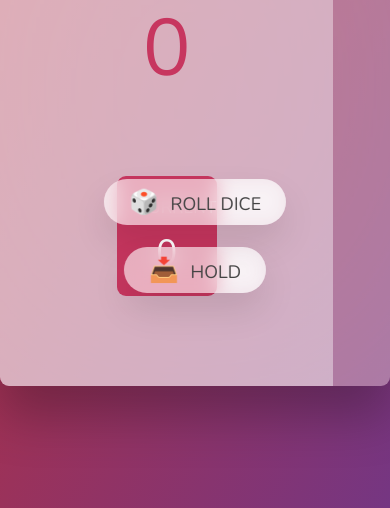
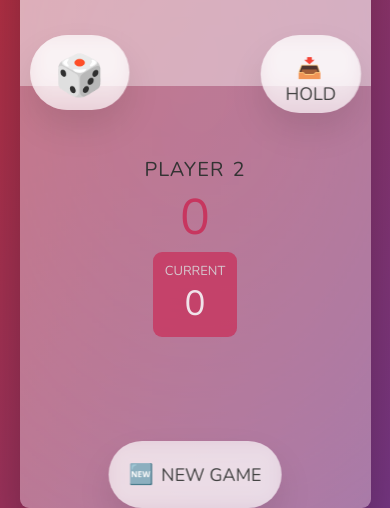
Before and after one commit to RakibulShezan/GAME-Simple-2-Player-Dice-Game-using-JavaScript, a website: page index.html in a window 390 px wide. Shown: the part 336-844 px from the top of the page. Drawn offline with nearby package versions, Linux system fonts and the light colour scheme.

Commit message:
Mobile Responsive View

```diff
--- a/index.html
+++ b/index.html
@@ -4,8 +4,9 @@
     <meta charset="UTF-8" />
     <meta name="viewport" content="width=device-width, initial-scale=1.0" />
     <meta http-equiv="X-UA-Compatible" content="ie=edge" />
+    <meta name="description" content="A simple 2 player dice game" />
     <link rel="stylesheet" href="style.css" />
-    <title>Pig Game</title>
+    <title>Dice Game</title>
   </head>
   <body>
     <main>
@@ -55,7 +56,7 @@
     </div>
     <div class="overlay hidden"></div>
 
-    <div class="rule-div">
+     <div class="rule-div">
       <button class="btn btn--rule">📃Instructions</button>
     </div>
 
--- a/style.css
+++ b/style.css
@@ -24,16 +24,26 @@ body {
 
 /* LAYOUT */
 main {
+  backdrop-filter: blur(200px);
+  background-color: rgba(255, 255, 255, 0.35);
+  border-radius: 9px;
+  box-shadow: 0 3rem 5rem rgba(0, 0, 0, 0.25);
+  display: flex;
+  filter: blur();
+  height: 60rem;
+  overflow: hidden;
   position: relative;
   width: 100rem;
-  height: 60rem;
-  background-color: rgba(255, 255, 255, 0.35);
-  backdrop-filter: blur(200px);
-  filter: blur();
-  box-shadow: 0 3rem 5rem rgba(0, 0, 0, 0.25);
-  border-radius: 9px;
-  overflow: hidden;
-  display: flex;
+}
+@media screen and (max-width: 768px) {
+  body {
+    height: auto;
+  }
+  main {
+    flex-direction: column;
+    height: 100vh;
+    width: 90vw;
+  }
 }
 
 .player {
@@ -43,6 +53,11 @@ main {
   flex-direction: column;
   align-items: center;
   transition: all 0.75s;
+}
+@media screen and (max-width: 768px) {
+  .player {
+    padding: 7rem;
+  }
 }
 
 /* ELEMENTS */
@@ -55,12 +70,22 @@ main {
   font-weight: 300;
   margin-bottom: 1rem;
 }
+@media screen and (max-width: 768px) {
+  .name {
+    margin-bottom: 0;
+  }
+}
 
 .score {
   font-size: 8rem;
   font-weight: 300;
   color: #c7365f;
   margin-bottom: auto;
+}
+@media screen and (max-width: 768px) {
+  .score {
+    margin-bottom: 0;
+  }
 }
 
 .player--active {
@@ -98,6 +123,16 @@ main {
 .current-score {
   font-size: 3.5rem;
 }
+@media screen and (max-width: 768px) {
+  .current {
+    width: 40%;
+    padding: 1rem;
+  }
+  .current-label {
+    font-size: 1.3rem;
+    margin-bottom: 0;
+  }
+}
 
 /* ABSOLUTE POSITIONED ELEMENTS */
 .btn {
@@ -122,6 +157,13 @@ main {
   border-radius: 50rem;
   box-shadow: 0 1.75rem 3.5rem rgba(0, 0, 0, 0.1);
 }
+@media screen and (max-width: 768px) {
+  /*   .btn {
+    font-size: 1.7rem;
+    padding-top: 1rem;
+    padding-bottom: 1rem;
+  } */
+}
 
 .btn--rule {
   font-weight: 600;
@@ -129,6 +171,14 @@ main {
   padding: 0.7rem 1rem;
   left: 1rem;
   transform: translateY(-25rem);
+}
+
+@media screen and (max-width: 768px) {
+  .btn--rule {
+    left: 28%;
+    transform: translateY(0);
+    top: 1%;
+  }
 }
 .btn::first-letter {
   font-size: 2.4rem;
@@ -139,11 +189,48 @@ main {
 .btn--new {
   top: 4rem;
 }
+@media screen and (max-width: 768px) {
+  .btn--new {
+    top: auto;
+    bottom: 0;
+    padding: 2rem;
+  }
+}
+
 .btn--roll {
   top: 39.3rem;
 }
+@media screen and (max-width: 768px) {
+  .btn--roll {
+    font-size: 4rem;
+    left: 6rem;
+    top: 44%;
+    line-height: 0;
+    text-indent: -9999px;
+  }
+  .btn--roll::after {
+    content: '🎲';
+    text-indent: 0;
+    display: block;
+    line-height: initial; /* New content takes up original line height */
+  }
+  .btn::first-letter {
+    font-size: 2rem;
+    display: inline-block;
+    margin-right: 0.3rem;
+  }
+}
 .btn--hold {
   top: 46.1rem;
+}
+@media screen and (max-width: 768px) {
+  .btn--hold {
+    /* right: 9rem;
+    transform: translateX(100%); */
+    top: 44%;
+    left: 83%;
+    padding-top: 2rem;
+  }
 }
 
 .btn:active {
@@ -171,6 +258,13 @@ main {
   transform: translateX(-50%);
   height: 10rem;
   box-shadow: 0 2rem 5rem rgba(0, 0, 0, 0.2);
+}
+
+@media screen and (max-width: 768px) {
+  .dice {
+    height: 8rem;
+    top: 42%;
+  }
 }
 
 .player--winner {
@@ -205,6 +299,16 @@ main {
   box-shadow: 0 3rem 5rem rgba(0, 0, 0, 0.3);
   z-index: 10;
 }
+@media screen and (max-width: 768px) {
+  .modal {
+    top: 0;
+    left: 7%;
+    width: 85%;
+    height: 100vh;
+    padding: 4rem;
+    transform: translate(0);
+  }
+}
 
 .overlay {
   position: absolute;
@@ -232,3 +336,17 @@ main {
   line-height: 5rem;
   margin-left: 2rem;
 }
+
+@media screen and (max-width: 768px) {
+  .name {
+    font-size: 2rem;
+  }
+  .score {
+    font-size: 5rem;
+  }
+  .list {
+    letter-spacing: 0;
+    line-height: 3.8rem;
+    margin-left: 0;
+  }
+}
```
